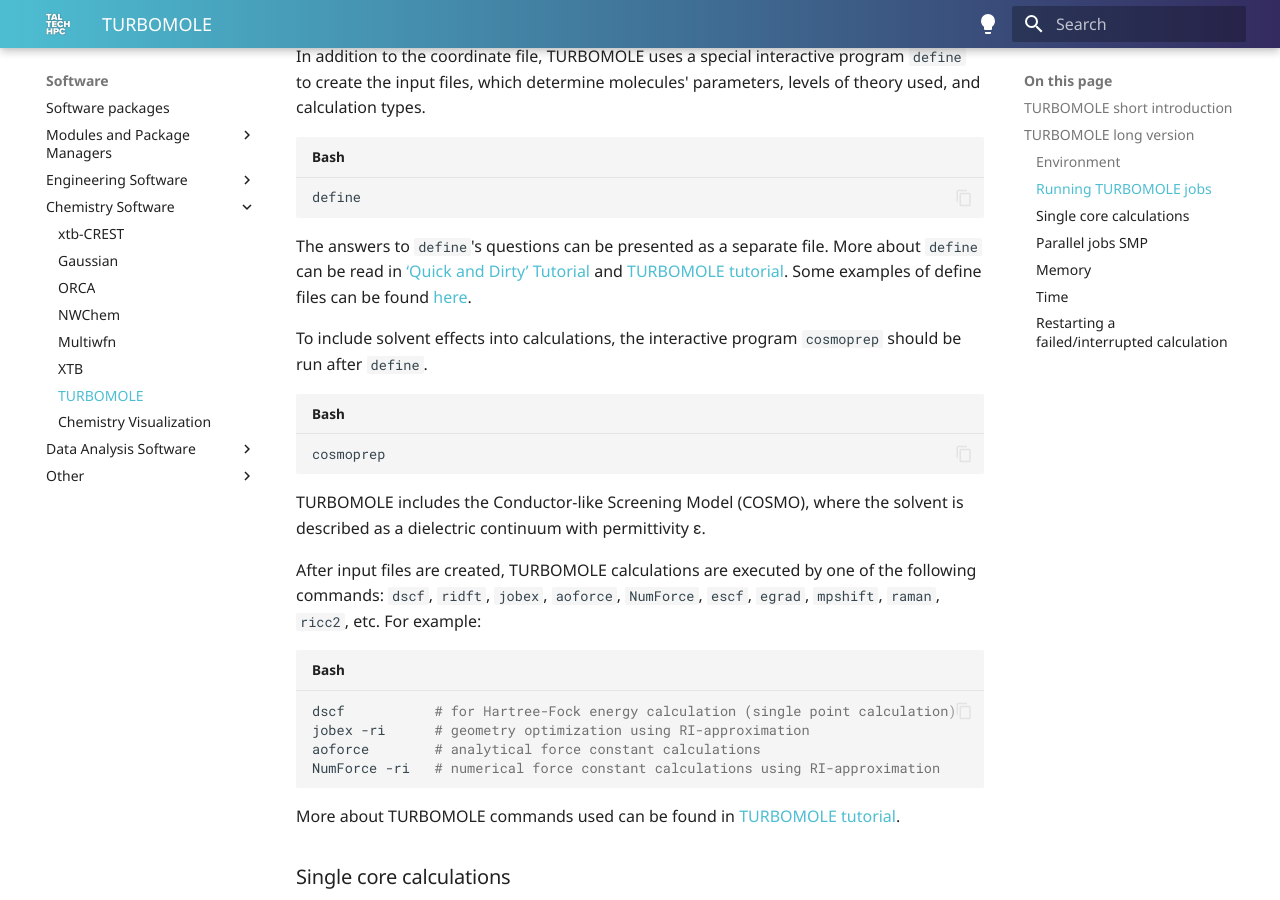
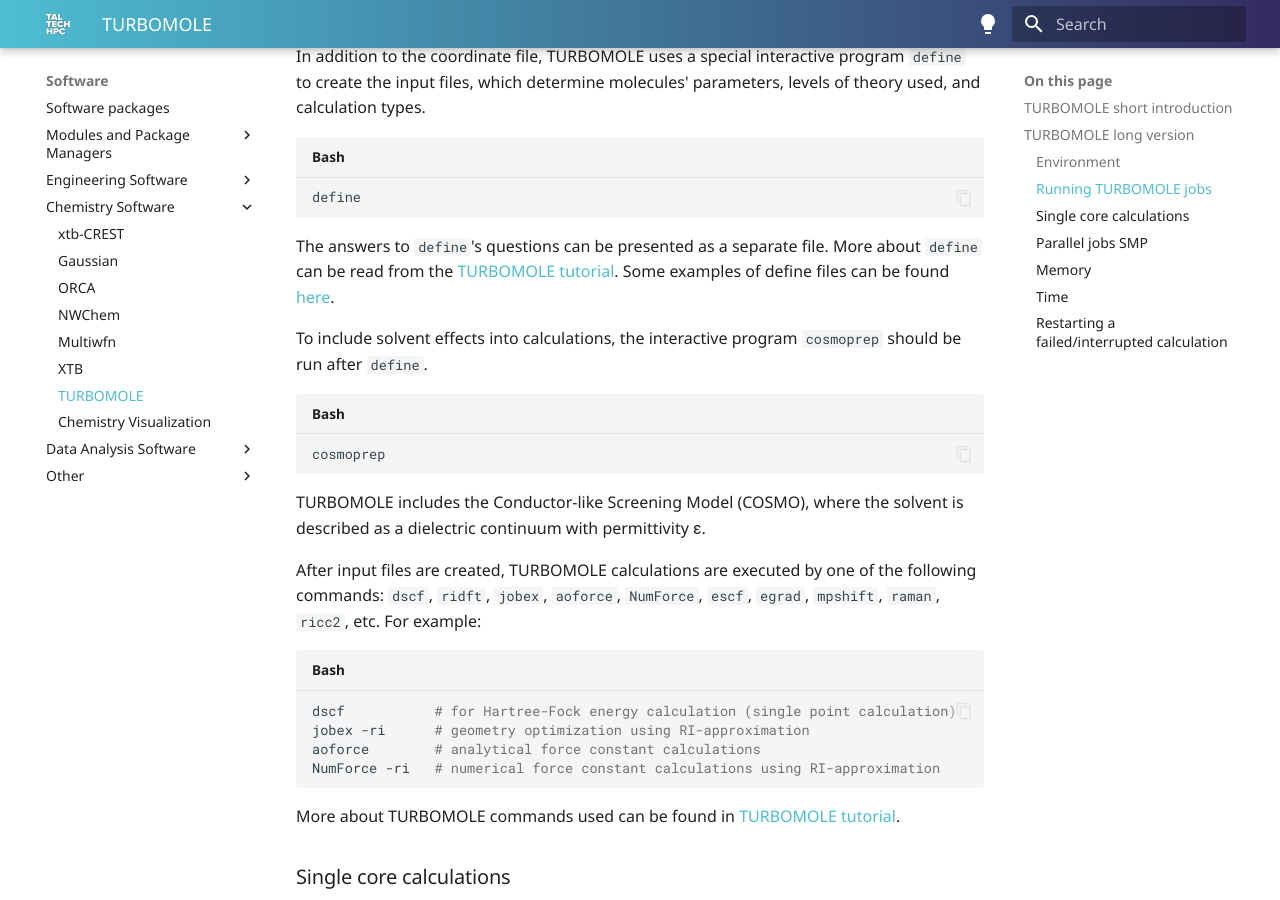
Before and after one commit to TalTech-HPC-Centre/taltech-hpc-docs, an MkDocs documentation site: the page built from docs/software/turbomole.md, in a window 1280 px wide and 900 px high, scrolled down 2362 px. Built offline with MkDocs 1.6.1 and Material for MkDocs 9.7.7, drawn with Linux system fonts in a browser that asks for light colours; comment, search, counter and statistics services are not loaded.

Commit message:
remove broken turbomole link

````diff
--- a/docs/software/turbomole.md
+++ b/docs/software/turbomole.md
@@ -99,7 +99,7 @@ In addition to the coordinate file, TURBOMOLE uses a special interactive program
 define
 ```
 
-The answers to `define`'s questions can be presented as a separate file. More about `define` can be read in [‘Quick and Dirty’ Tutorial](http://www.cosmologic-services.de/downloads/TM72-documentation/DOKse8.html) and [TURBOMOLE tutorial](/software/attachments/Turbomole_Tutorial_7-0.pdf). Some examples of define files can be found [here](/software/define).
+The answers to `define`'s questions can be presented as a separate file. More about `define` can be read from the [TURBOMOLE tutorial](/software/attachments/Turbomole_Tutorial_7-0.pdf). Some examples of define files can be found [here](/software/define).
 
 To include solvent effects into calculations, the interactive program `cosmoprep` should be run after `define`.
 
````
